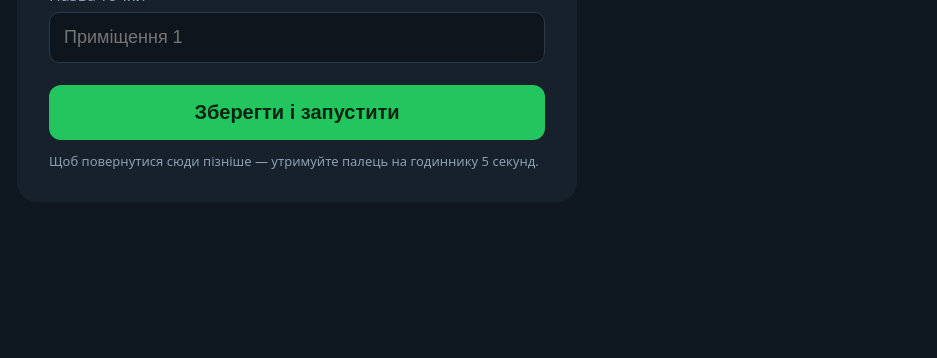
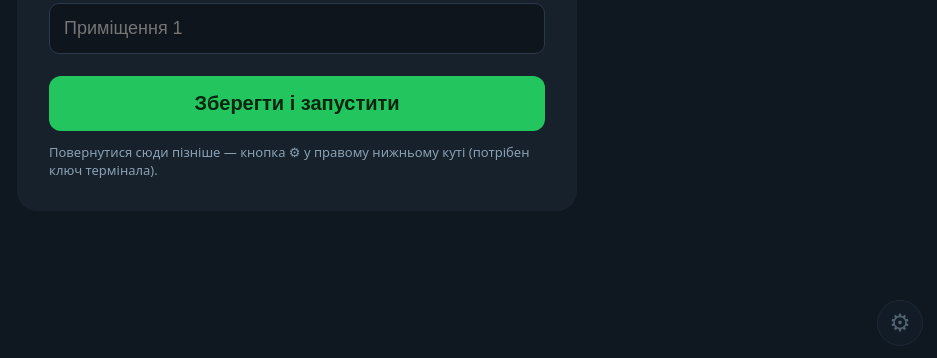
Before and after one commit to ebolshakova-arch/terminal, a plain HTML site: page index.html in a window 1280 px wide. Both pictures are taken after a click on the button "Зберегти і запустити". Shown: the part 442-800 px from the top of the page, without its empty margins (343-1280 px from the left). Drawn offline with nearby package versions, Linux system fonts and the light colour scheme.

Commit message:
Add files via upload

```diff
--- a/index.html
+++ b/index.html
@@ -37,6 +37,8 @@
   .box input { width:100%; padding:14px; font-size:18px; border-radius:10px; border:1px solid #2b3a4a; background:#0e151d; color:var(--text); }
   .box button { margin-top:22px; width:100%; padding:16px; font-size:20px; border:0; border-radius:12px; background:var(--ok); color:#06240f; font-weight:700; }
   .box .small { font-size:13px; color:var(--muted); margin-top:12px; }
+  .gear { position:fixed; right:14px; bottom:12px; width:46px; height:46px; border-radius:50%; border:1px solid #2b3a4a; background:#17212c; color:var(--muted); font-size:24px; line-height:44px; text-align:center; opacity:.55; cursor:pointer; z-index:5; }
+  .gear:active { opacity:1; }
   @media (orientation:portrait) { .wrap { flex-direction:column; } .right { flex:none; } .clock { font-size:22vw; } }
 </style>
 </head>
@@ -60,6 +62,8 @@
   </div>
 </div>
 
+<button class="gear" id="gear" title="Налаштування">⚙</button>
+
 <div class="overlay" id="overlay">
   <div class="big" id="ovBig"></div>
   <div class="name" id="ovName"></div>
@@ -76,7 +80,7 @@
     <label>Назва точки</label>
     <input id="sPoint" placeholder="Приміщення 1">
     <button id="sSave">Зберегти і запустити</button>
-    <div class="small">Щоб повернутися сюди пізніше — утримуйте палець на годиннику 5 секунд.</div>
+    <div class="small">Повернутися сюди пізніше — кнопка ⚙ у правому нижньому куті (потрібен ключ термінала).</div>
   </div>
 </div>
 
@@ -94,7 +98,7 @@
   let cfg = JSON.parse(localStorage.getItem(LS.cfg) || '{}');
   const url = new URLSearchParams(location.search);
   if (url.get('api'))   cfg.api = url.get('api');
-  if (url.get('key'))   cfg.key = url.get('key');
+  if (url.get('key'))   cfg.key = url.get('key').trim().toLowerCase();
   if (url.get('point')) cfg.point = url.get('point');
   if (url.get('api') || url.get('key') || url.get('point')) {
     localStorage.setItem(LS.cfg, JSON.stringify(cfg));
@@ -106,14 +110,19 @@
     $('settings').classList.add('show');
   }
   $('sSave').onclick = () => {
-    cfg = { api: $('sApi').value.trim(), key: $('sKey').value.trim(), point: $('sPoint').value.trim() };
+    cfg = { api: $('sApi').value.trim(), key: $('sKey').value.trim().toLowerCase(), point: $('sPoint').value.trim() };
     localStorage.setItem(LS.cfg, JSON.stringify(cfg));
     $('settings').classList.remove('show');
     start();
   };
-  let pressTimer;
-  $('clock').addEventListener('pointerdown', () => pressTimer = setTimeout(openSettings, 5000));
-  ['pointerup', 'pointerleave'].forEach(ev => $('clock').addEventListener(ev, () => clearTimeout(pressTimer)));
+  // Кнопка ⚙ — налаштування захищені ключем термінала, щоб працівники випадково не змінили
+  $('gear').onclick = () => {
+    if (!cfg.key) { openSettings(); return; }
+    const k = prompt('Введіть ключ термінала, щоб відкрити налаштування:');
+    if (k === null) return;
+    if (k.trim().toLowerCase() === String(cfg.key).toLowerCase()) openSettings();
+    else alert('Невірний ключ');
+  };
 
   // ---------- годинник ----------
   const days = ['неділя','понеділок','вівторок','середа','четвер',"п'ятниця",'субота'];
```
